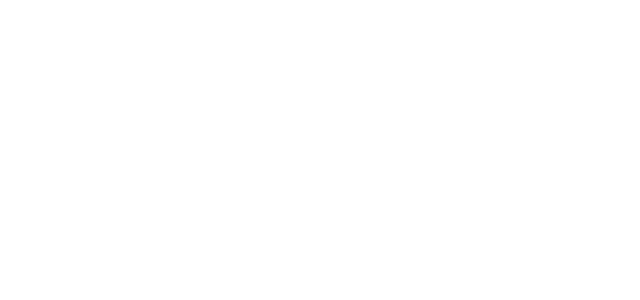
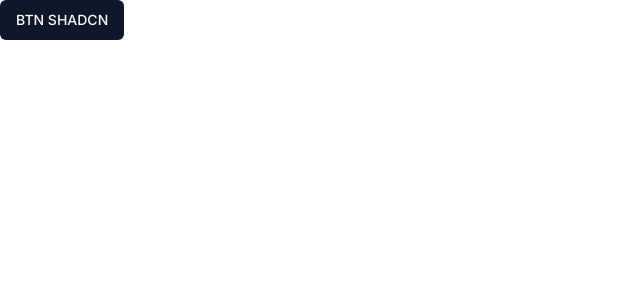
Before and after one commit to vitormarinheiro1/devjournal, a Next.js app: page / in a window 1280 px wide. Shown: the top 300 px of the page, without its empty margins (0-640 px from the left). Built offline with nearby package versions, Linux system fonts and the light colour scheme.

Commit message:
fix: bug fix in Husky and change the name of the project

```diff
--- a/app/page.tsx
+++ b/app/page.tsx
@@ -1,3 +1,9 @@
+import { Button } from './_components/ui/button';
+
 export default function Home() {
-  return <div>{/* TODO: install shadcn */}</div>;
+  return (
+    <div>
+      <Button>BTN SHADCN</Button>
+    </div>
+  );
 }
--- a/package.json
+++ b/package.json
@@ -12,6 +12,7 @@
     "@radix-ui/react-slot": "^1.1.0",
     "class-variance-authority": "^0.7.0",
     "clsx": "^2.1.1",
+    "husky": "^9.1.5",
     "lint-staged": "^12.3.2",
     "lucide-react": "^0.435.0",
     "next": "14.2.6",
```
